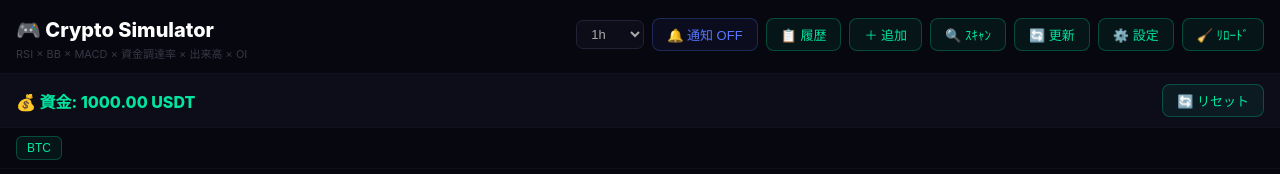
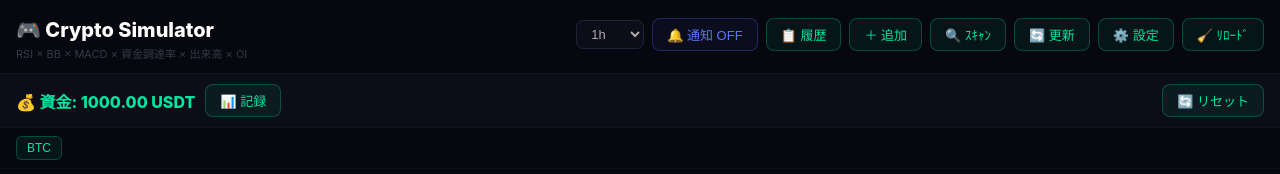
Before and after one commit to kuro529/crypto-simulator, a plain HTML site: page index.html in a window 1280 px wide. Shown: the top 174 px of the page. Drawn offline with Linux system fonts and the light colour scheme; no server answers.

Commit message:
Update index.html

```diff
--- a/index.html
+++ b/index.html
@@ -91,6 +91,7 @@ select { background: #0d0d1a; border: 1px solid #222236; color: #aaa; border-rad
 </div>
 <div class="funds-bar">
   <span style="color:#00e5a0;font-weight:800;font-size:16px">💰 資金: <span id="fundsDisplay">1000.00</span> USDT</span>
+  <a href="records.html" class="btn" style="text-decoration:none;display:inline-block">📊 記録</a>
   <button class="btn" onclick="resetSimulator()" style="margin-left:auto">🔄 リセット</button>
 </div>
 <div class="add-bar hidden" id="addBar">
```
